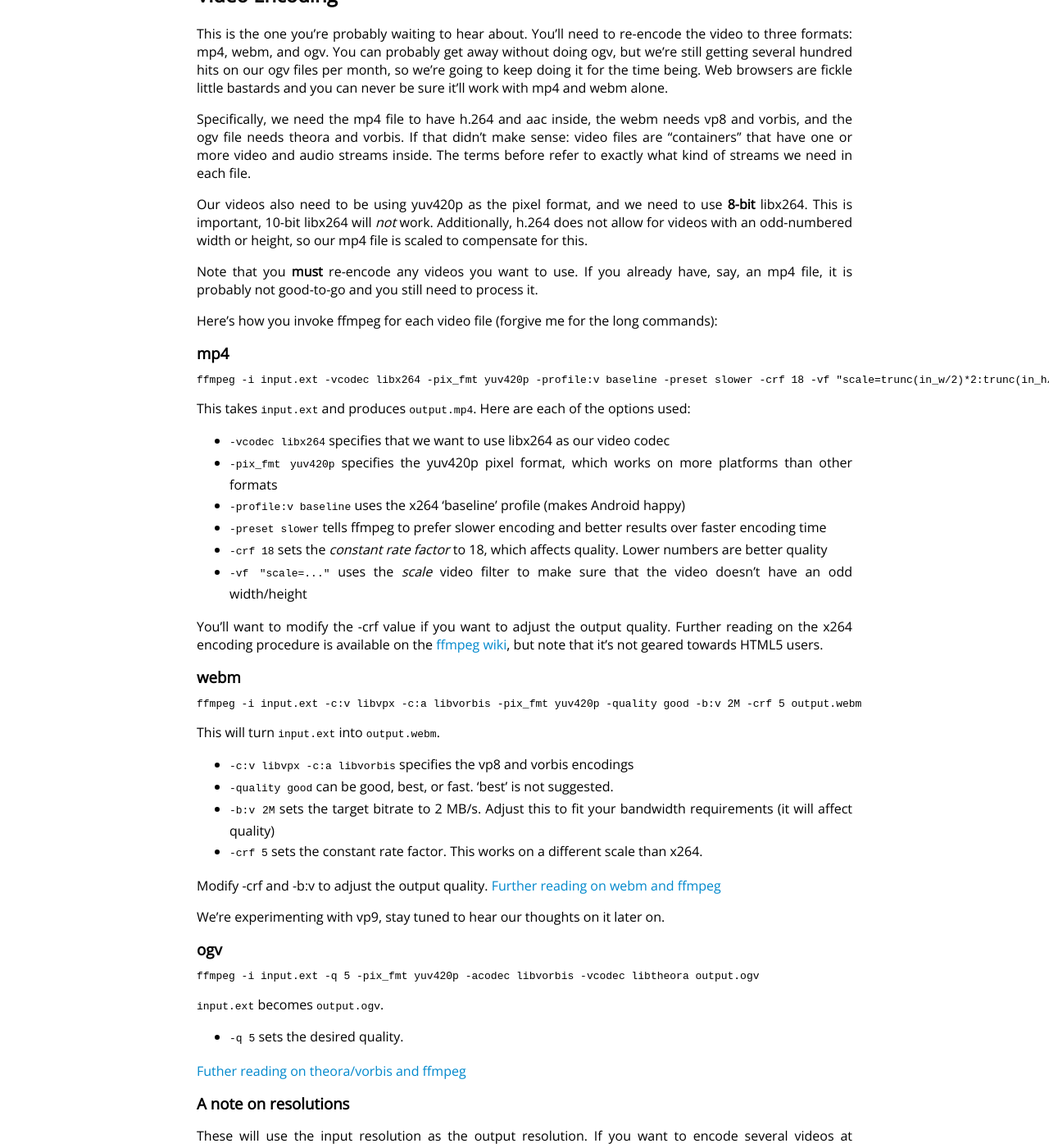
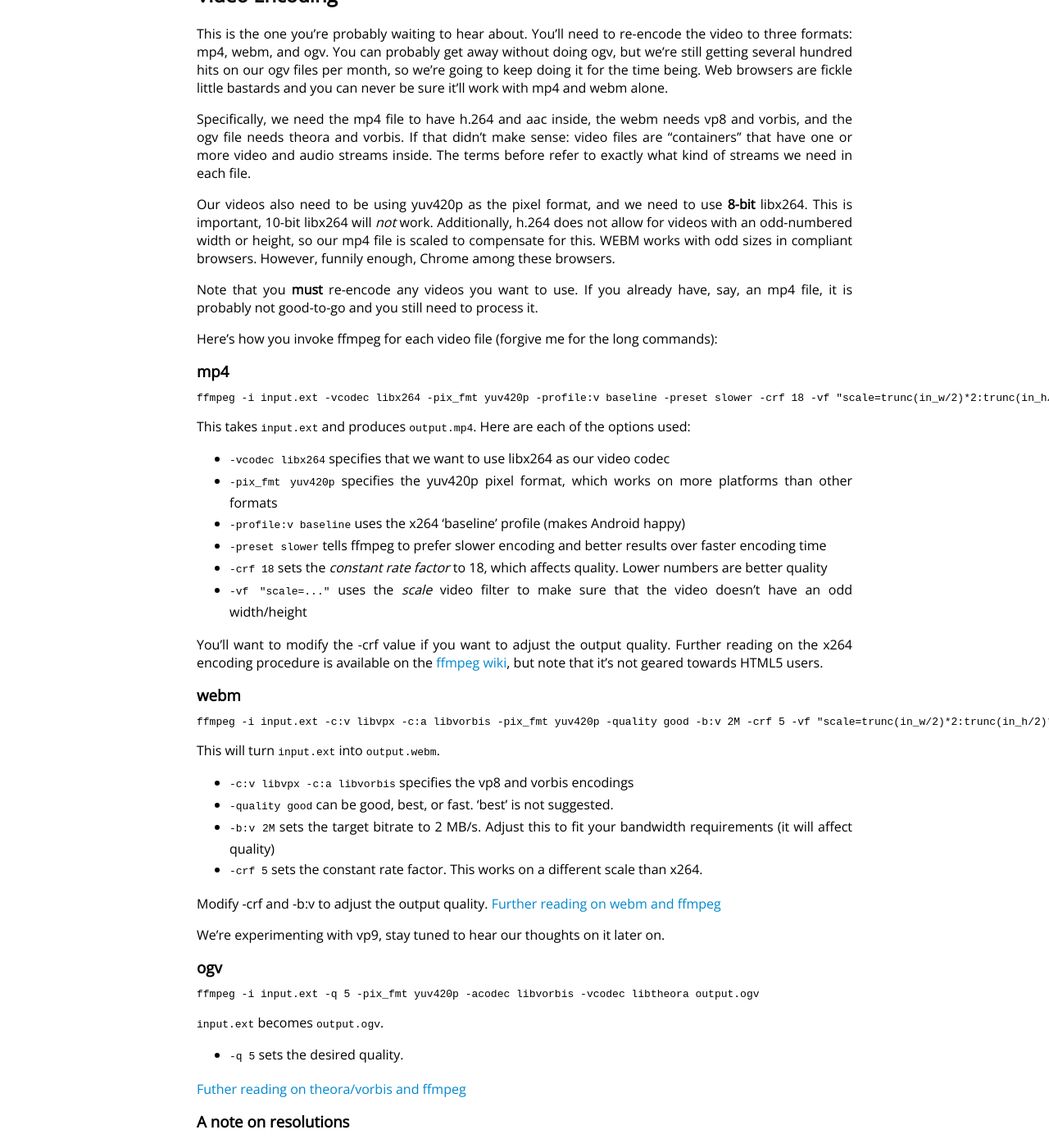
Before and after one commit to MediaCrush/mediacrush.github.io, a Jekyll site: the page built from _posts/2013-12-23-The-right-way-to-encode-HTML5-video.md, in a window 1280 px wide and 1400 px high, scrolled down 1787 px. Shown: the whole window at 82% size. Built offline with Jekyll 4.4.1, drawn with Linux system fonts in a browser that asks for light colours; Markdown is read by kramdown in place of the engine named in the settings; comment, search, counter and statistics services are not loaded.

Commit message:
Update encoding post, mention odd webm resolutions

```diff
--- a/_posts/2013-12-23-The-right-way-to-encode-HTML5-video.md
+++ b/_posts/2013-12-23-The-right-way-to-encode-HTML5-video.md
@@ -100,7 +100,8 @@ streams we need in each file.
 
 Our videos also need to be using yuv420p as the pixel format, and we need to use **8-bit** libx264. This is important, 10-bit libx264 will *not* work.
 Additionally, h.264 does not allow for videos with an odd-numbered width or height, so our mp4 file
-is scaled to compensate for this.
+is scaled to compensate for this. WEBM works with odd sizes in compliant browsers. However, funnily
+enough, Chrome among these browsers.
 
 Note that you **must** re-encode any videos you want to use. If you already have, say, an mp4 file,
 it is probably not good-to-go and you still need to process it.
@@ -126,7 +127,7 @@ that it's not geared towards HTML5 users.
 
 ### webm
 
-    ffmpeg -i input.ext -c:v libvpx -c:a libvorbis -pix_fmt yuv420p -quality good -b:v 2M -crf 5 output.webm
+    ffmpeg -i input.ext -c:v libvpx -c:a libvorbis -pix_fmt yuv420p -quality good -b:v 2M -crf 5 -vf "scale=trunc(in_w/2)*2:trunc(in_h/2)*2" output.webm
 
 This will turn `input.ext` into `output.webm`.
 
```
